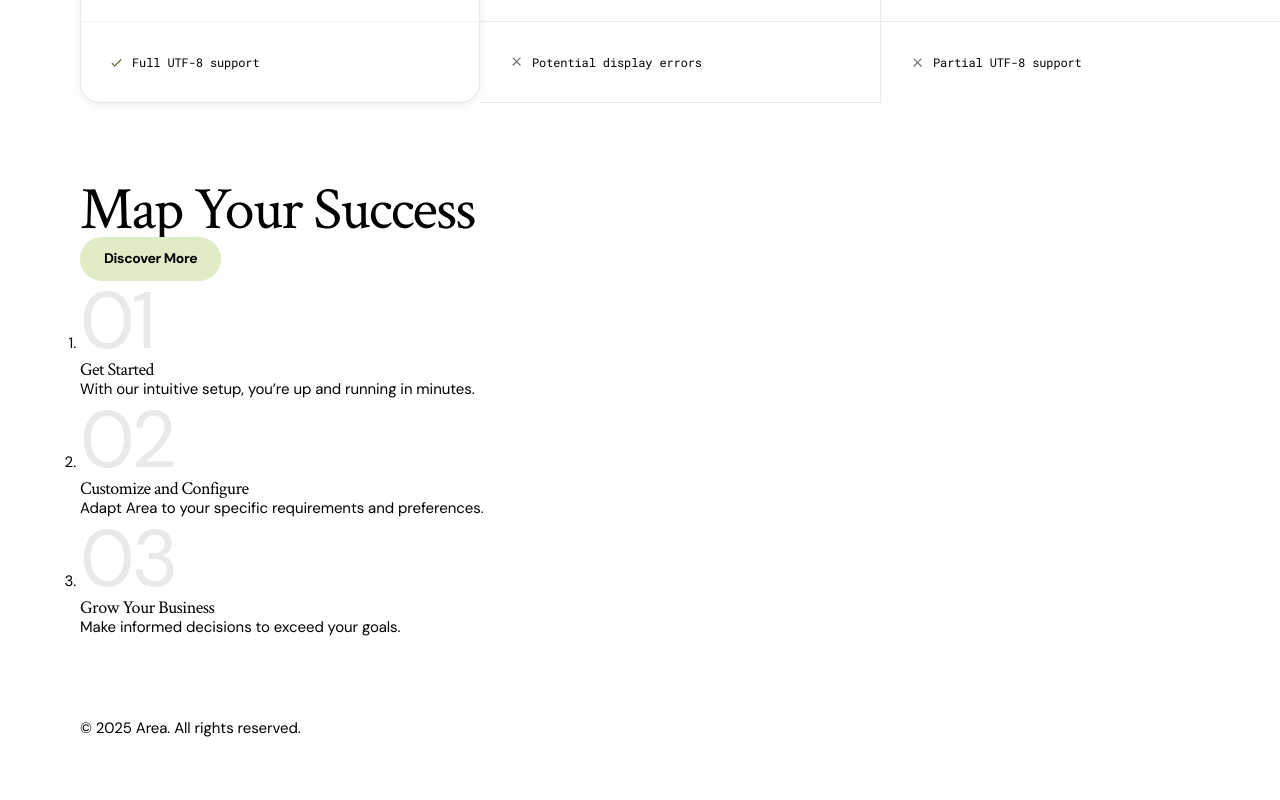
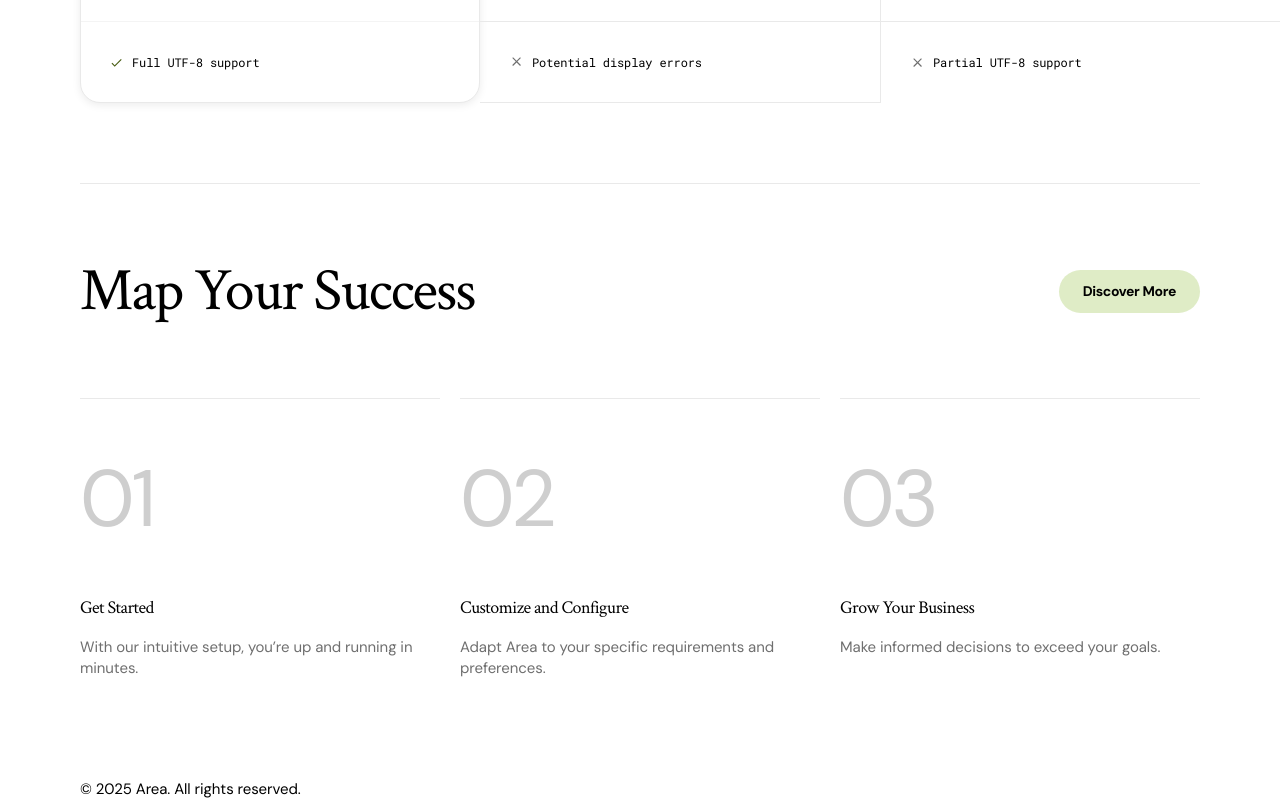
Before and after one commit to sophiatheofanidou/atcom-frontend-assignment, a website: page index.html in a window 1280 px wide. Shown: the part 2060-2860 px from the top of the page. Before the commit the page ends 2799 px from the top, so only its background shows below. Drawn offline with nearby package versions, Linux system fonts and the light colour scheme; a web font is replaced by a local one.

Commit message:
style: add how-it-works section styles

```diff
--- a/index.html
+++ b/index.html
@@ -401,6 +401,9 @@
         aria-labelledby="map-your-success-title"
       >
         <div class="container section__inner">
+
+          <div class="howitworks__top-divider" aria-hidden="true"></div>
+
           <header class="section__header">
             <h2 id="map-your-success-title" class="section__title">
               Map Your Success
--- a/src/scss/_sections.scss
+++ b/src/scss/_sections.scss
@@ -355,3 +355,99 @@
 .section--specs .specs__body td:first-child .specs__icon {
   background-color: $color-primary-accent;
 }
+
+/* =====================================================
+   Section 3 — How it works (Map Your Success)
+   ===================================================== */
+
+.section--howitworks .howitworks__top-divider {
+  height: 1px;
+  background: $color-border-subtle;
+  margin-bottom: $space-xxxl; // 80px
+}
+
+
+/* -----------------------------------------------------
+   Header (title + CTA)
+----------------------------------------------------- */
+
+.section--howitworks .section__header {
+  display: flex;
+  align-items: center;
+  justify-content: space-between;
+  margin-bottom: $space-xxxl; // 80px
+}
+
+.section--howitworks .section__title {
+  font-family: $font-family-heading;
+  font-weight: 400;
+  font-size: $font-size-h2;
+  line-height: $line-height-h2;
+  letter-spacing: $letter-spacing-h2;
+}
+
+.section--howitworks .section__actions {
+  flex-shrink: 0;
+}
+
+/* -----------------------------------------------------
+   Steps list (3-up layout)
+----------------------------------------------------- */
+
+.section--howitworks .howitworks__list {
+  list-style: none;
+  margin: 0;
+  padding: 0;
+
+  display: grid;
+  grid-template-columns: repeat(3, 1fr);
+  gap: 20px;
+}
+
+.section--howitworks .howitworks__item {
+  border-top: 1px solid $color-border-subtle;
+  padding: 60px 0 20px 0;
+  min-width: 0;
+}
+
+/* -----------------------------------------------------
+   Step number (01 / 02 / 03)
+----------------------------------------------------- */
+
+.section--howitworks .howitworks__number {
+  display: block;
+  margin-bottom: 60px; // distance to content
+  white-space: nowrap;
+
+  font-family: $font-family-body;
+  font-weight: $font-weight-step-number;
+  font-size: $font-size-step-number;
+  line-height: $line-height-step-number;
+  letter-spacing: $letter-spacing-step-number;
+  color: $color-border-light;
+}
+
+/* -----------------------------------------------------
+   Step content
+----------------------------------------------------- */
+
+.section--howitworks .howitworks__title {
+  margin: 0 0 20px 0;
+
+  font-family: $font-family-heading;
+  font-weight: 400;
+  font-size: $font-size-h3;
+  line-height: $line-height-h3;
+  letter-spacing: $letter-spacing-h3;
+}
+
+.section--howitworks .howitworks__text {
+  margin: 0;
+
+  font-family: $font-family-body;
+  font-weight: 400;
+  font-size: $font-size-body;
+  line-height: $line-height-body;
+  letter-spacing: $letter-spacing-body;
+  color: $color-text-muted;
+}
```
Also changed, not shown: dist/css/main.css.
